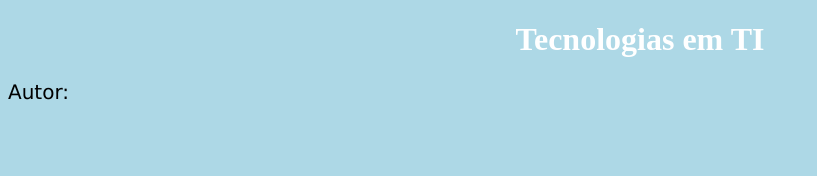
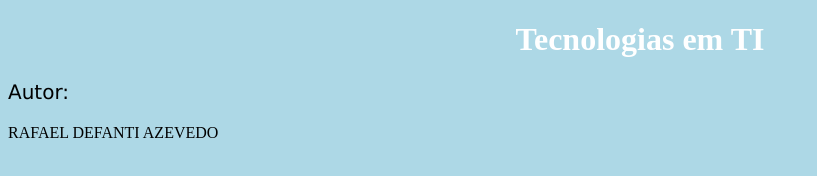
Before and after one commit to rafinhas1901/Tecnologias-em-TI, a plain HTML site: page Index.html in a window 1280 px wide. Shown: the whole page, without its empty margins (0-817 px from the left). Drawn offline with Linux system fonts and the light colour scheme.

Commit message:
Update Index.html

```diff
--- a/Index.html
+++ b/Index.html
@@ -20,7 +20,7 @@
 	<body>
 
 		<h1>Tecnologias em TI</h1>
-		<p>Autor:</p>
+		<p>Autor: </p>RAFAEL DEFANTI AZEVEDO</p>
 
 	</body>
 </html>
```
